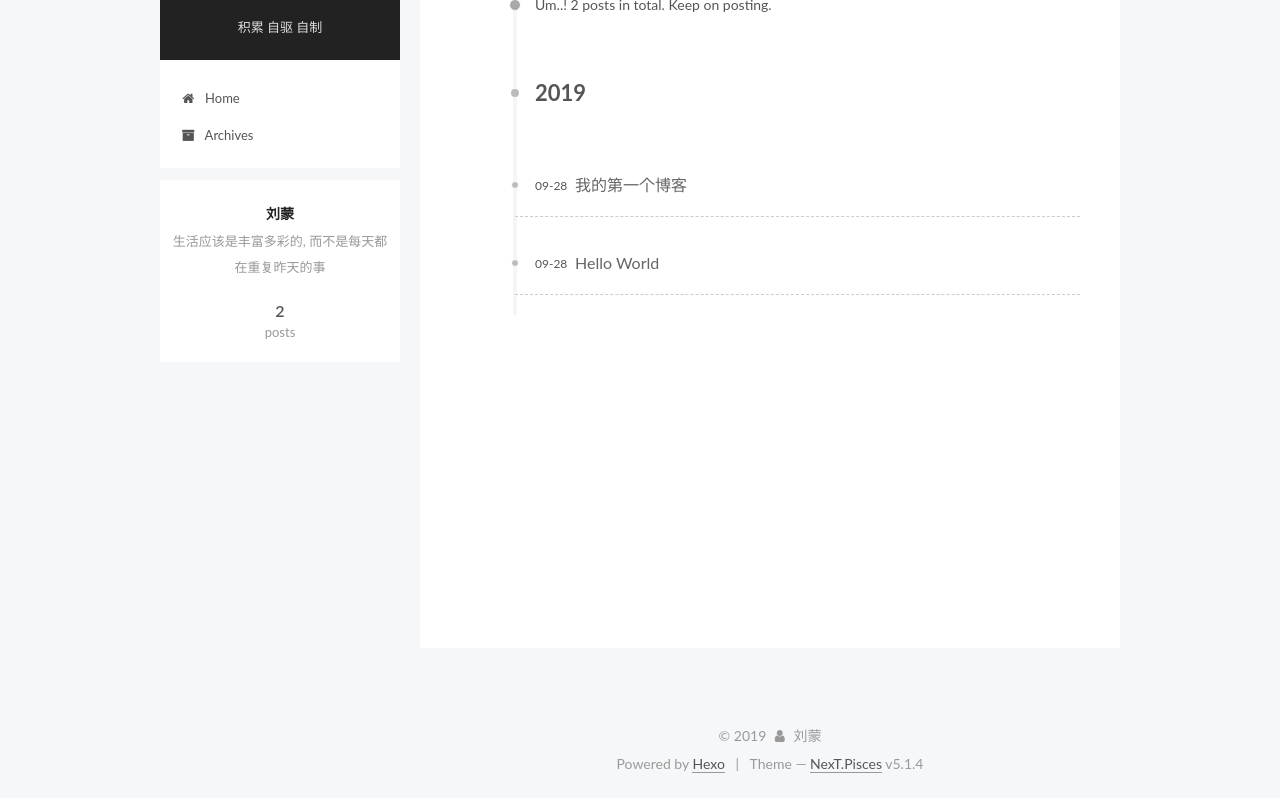
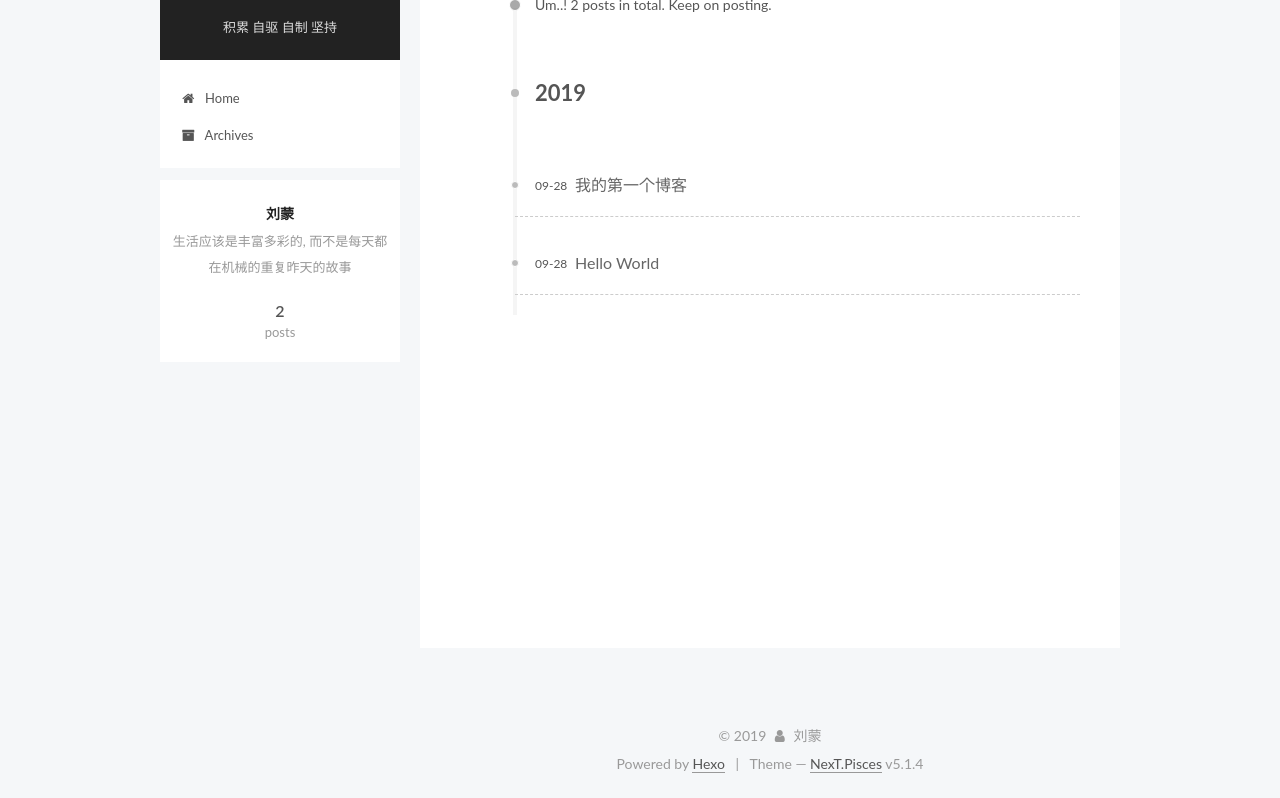
Before and after one commit to Terror-LM/Terror-LM.github.io, a plain HTML site: page archives/2019/09/index.html in a window 1280 px wide. Shown: the part 55-853 px from the top of the page. Drawn offline with Linux system fonts and the light colour scheme.

Commit message:
Site updated: 2019-09-29 10:57:19

```diff
--- a/archives/2019/09/index.html
+++ b/archives/2019/09/index.html
@@ -79,17 +79,17 @@
 
 
 
-<meta name="description" content="生活应该是丰富多彩的, 而不是每天都在重复昨天的事">
+<meta name="description" content="生活应该是丰富多彩的, 而不是每天都在机械的重复昨天的故事">
 <meta name="keywords" content="大数据 数仓">
 <meta property="og:type" content="website">
 <meta property="og:title" content="不甘平庸">
 <meta property="og:url" content="http://yoursite.com/archives/2019/09/index.html">
 <meta property="og:site_name" content="不甘平庸">
-<meta property="og:description" content="生活应该是丰富多彩的, 而不是每天都在重复昨天的事">
+<meta property="og:description" content="生活应该是丰富多彩的, 而不是每天都在机械的重复昨天的故事">
 <meta property="og:locale" content="en">
 <meta name="twitter:card" content="summary">
 <meta name="twitter:title" content="不甘平庸">
-<meta name="twitter:description" content="生活应该是丰富多彩的, 而不是每天都在重复昨天的事">
+<meta name="twitter:description" content="生活应该是丰富多彩的, 而不是每天都在机械的重复昨天的故事">
 
 
 
@@ -160,7 +160,7 @@
       </a>
     </div>
 
-        <p class="site-subtitle">积累 自驱 自制</p>
+        <p class="site-subtitle">积累 自驱 自制 坚持</p>
 
   </div>
 
@@ -352,7 +352,7 @@
           <div class="site-author motion-element" itemprop="author" itemscope itemtype="http://schema.org/Person">
 
               <p class="site-author-name" itemprop="name">刘蒙</p>
-              <p class="site-description motion-element" itemprop="description">生活应该是丰富多彩的, 而不是每天都在重复昨天的事</p>
+              <p class="site-description motion-element" itemprop="description">生活应该是丰富多彩的, 而不是每天都在机械的重复昨天的故事</p>
           </div>
 
           <nav class="site-state motion-element">
```
Also changed, not shown: 2019/09/28/hello-blog/index.html (+2 -2 lines), 2019/09/28/hello-world/index.html (+2 -2 lines), archives/2019/index.html (+5 -5 lines), archives/index.html (+5 -5 lines), index.html (+5 -5 lines).
